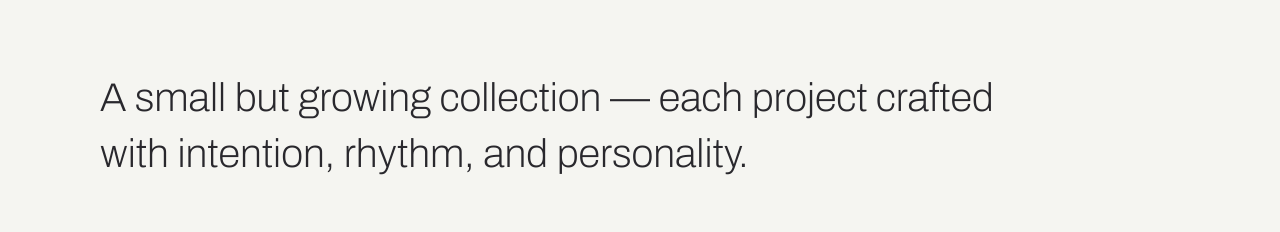
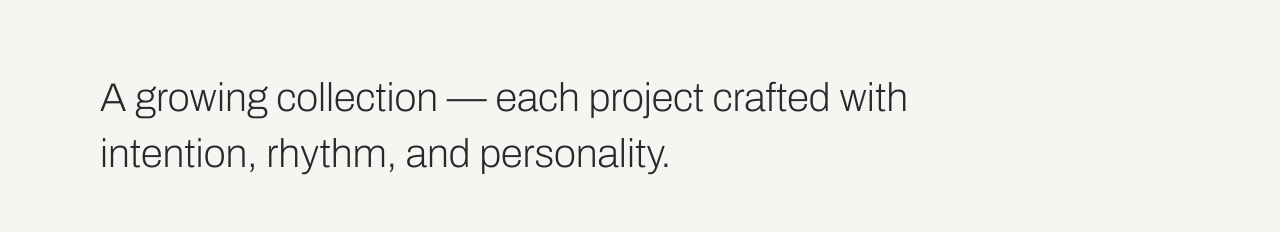
Before and after one commit to AivarP777/gregorhargel-portfolio-cms, a Next.js app: page /portfolio in a window 1280 px wide. Shown: the part 374-606 px from the top of the page. Built offline with nearby package versions, Linux system fonts and the light colour scheme.

Commit message:
portfoolio pealkirja muudatus

```diff
--- a/app/portfolio/page.tsx
+++ b/app/portfolio/page.tsx
@@ -36,7 +36,7 @@ export default function PortfolioPage() {
           px-[4px] sm:px-0
         "
       >
-        A small but growing collection — each project crafted with intention,
+        A growing collection — each project crafted with intention,
         rhythm, and personality.
       </p>
 
```
